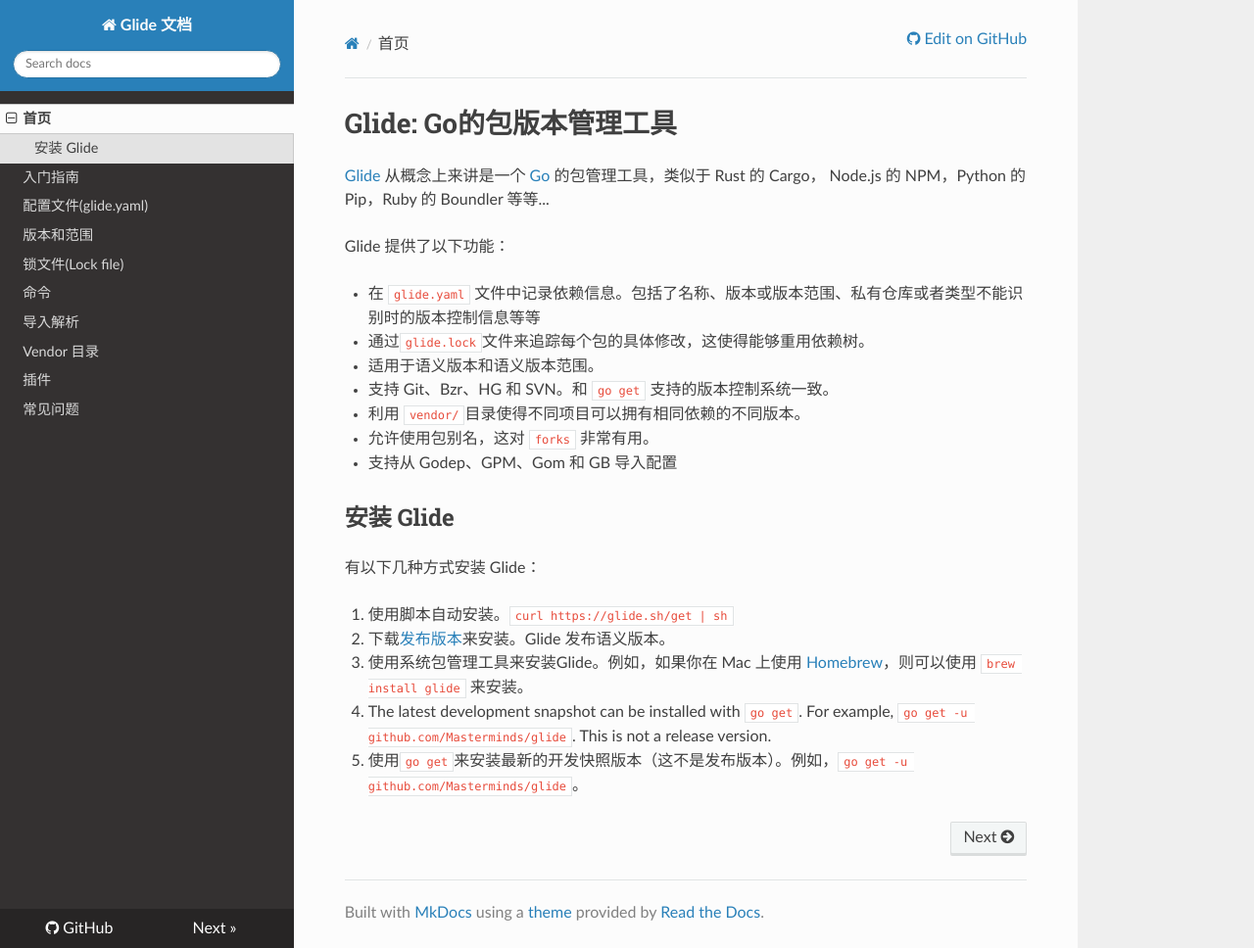
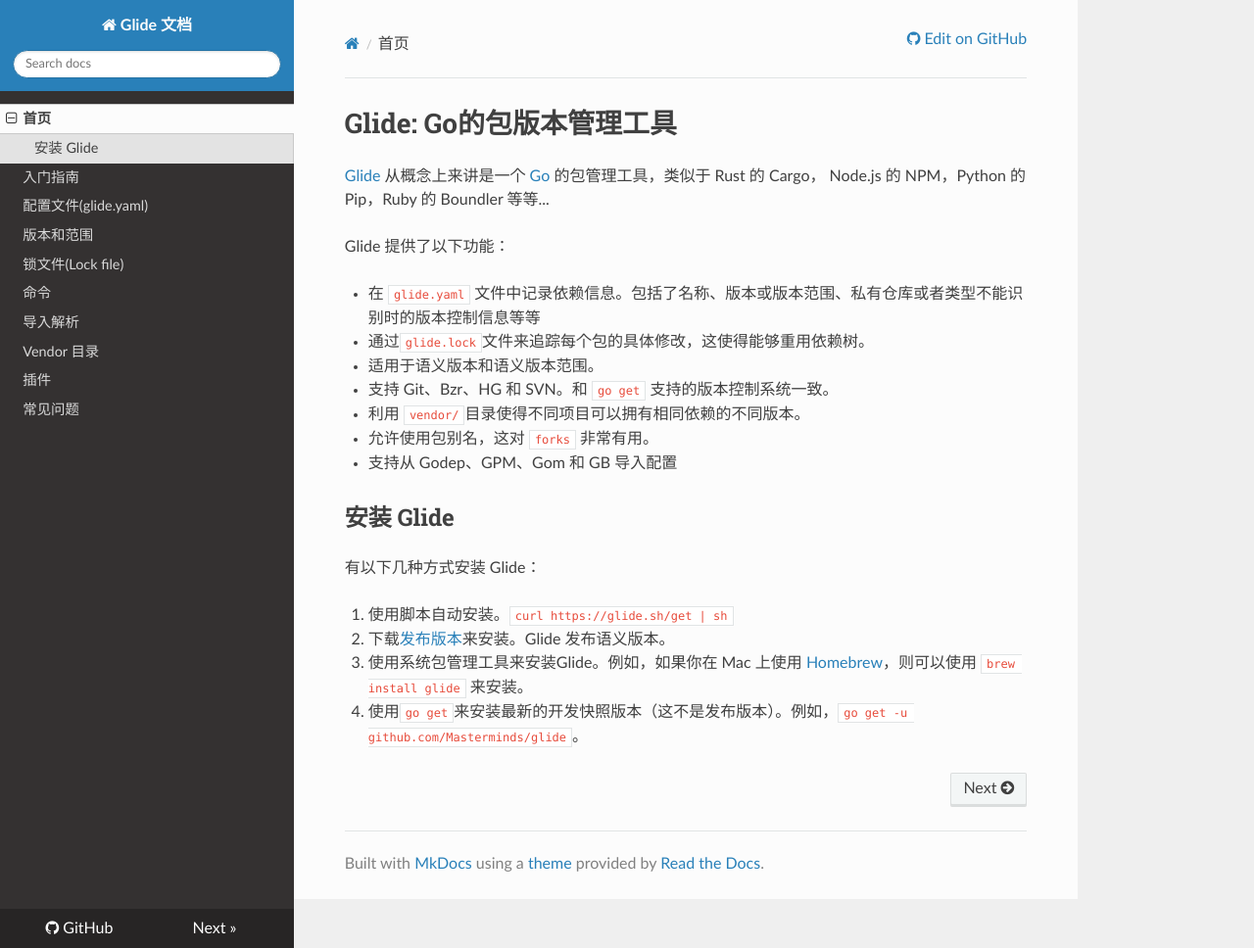
Before and after one commit to javasgl/GlideDocs, an MkDocs documentation site: the page built from docs/index.md, in a window 1280 px wide and 968 px high. Shown: the whole window at 98% size. Built offline with MkDocs 1.6.1, drawn with Linux system fonts in a browser that asks for light colours; nearby versions of some CDN libraries; old or Windows-style settings are respelled for this version of MkDocs.

Commit message:
Update index.md

```diff
--- a/docs/index.md
+++ b/docs/index.md
@@ -19,5 +19,4 @@ Glide 提供了以下功能：
 1. 使用脚本自动安装。`curl https://glide.sh/get | sh`
 2. 下载[发布版本](https://github.com/Masterminds/glide/releases)来安装。Glide 发布语义版本。
 3. 使用系统包管理工具来安装Glide。例如，如果你在 Mac 上使用 [Homebrew](http://brew.sh)，则可以使用 `brew install glide` 来安装。
-4. The latest development snapshot can be installed with `go get`. For example, `go get -u github.com/Masterminds/glide`. This is not a release version.
 4. 使用`go get`来安装最新的开发快照版本（这不是发布版本）。例如，`go get -u github.com/Masterminds/glide`。
```
